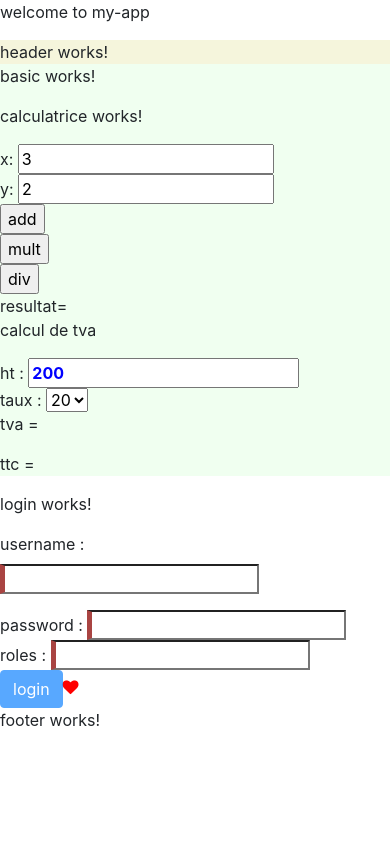
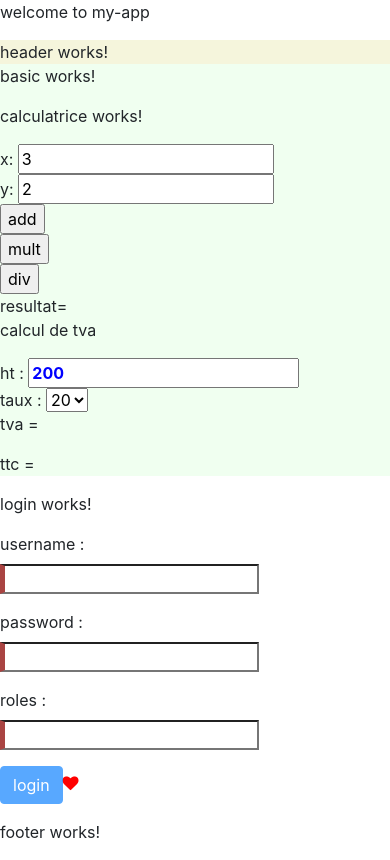
Before and after one commit to didier-tp/ibdef_angular8, an Angular app in the folder my-app/: page / in a window 390 px wide. Built offline with nearby package versions, Linux system fonts and the light colour scheme.

Commit message:
formulaire login.component.html avec classes css de bootstrap pour alignement (responsive)

```diff
--- a/my-app/src/app/login/login.component.html
+++ b/my-app/src/app/login/login.component.html
@@ -9,13 +9,26 @@
       </div>
     </div>
 
-    password : <input [(ngModel)]="login.password"
-    name="password" required /> <br/>
-    roles : <input [(ngModel)]="login.roles" name="roles"
-    required /> <br/>
-    <input type="button" [disabled]="!formLogin.form.valid"
+    <div class="form-group row">
+        <label class="col-sm-4" >password :</label>
+        <div class="col-sm-8">
+            <input [(ngModel)]="login.password"  name="password" required />
+        </div>
+    </div>
+
+    <div class="form-group row">
+        <label class="col-sm-4" >roles :</label>
+        <div class="col-sm-8">
+            <input [(ngModel)]="login.roles" name="roles"    required />
+        </div>
+    </div>
+    <div class="form-group row">
+      <div class="col-sm-8 offset-sm-4">
+       <input type="button" [disabled]="!formLogin.form.valid"
            class="btn btn-primary"
            value="login" (click)="onLogin()" />
-           <i class="fa fa-heart" aria-hidden="true" style="color: red;"></i>  <br/>
+           <i class="fa fa-heart" aria-hidden="true" style="color: red;"></i>
+      </div>
+    </div>
 </form>
 {{message}}
```
